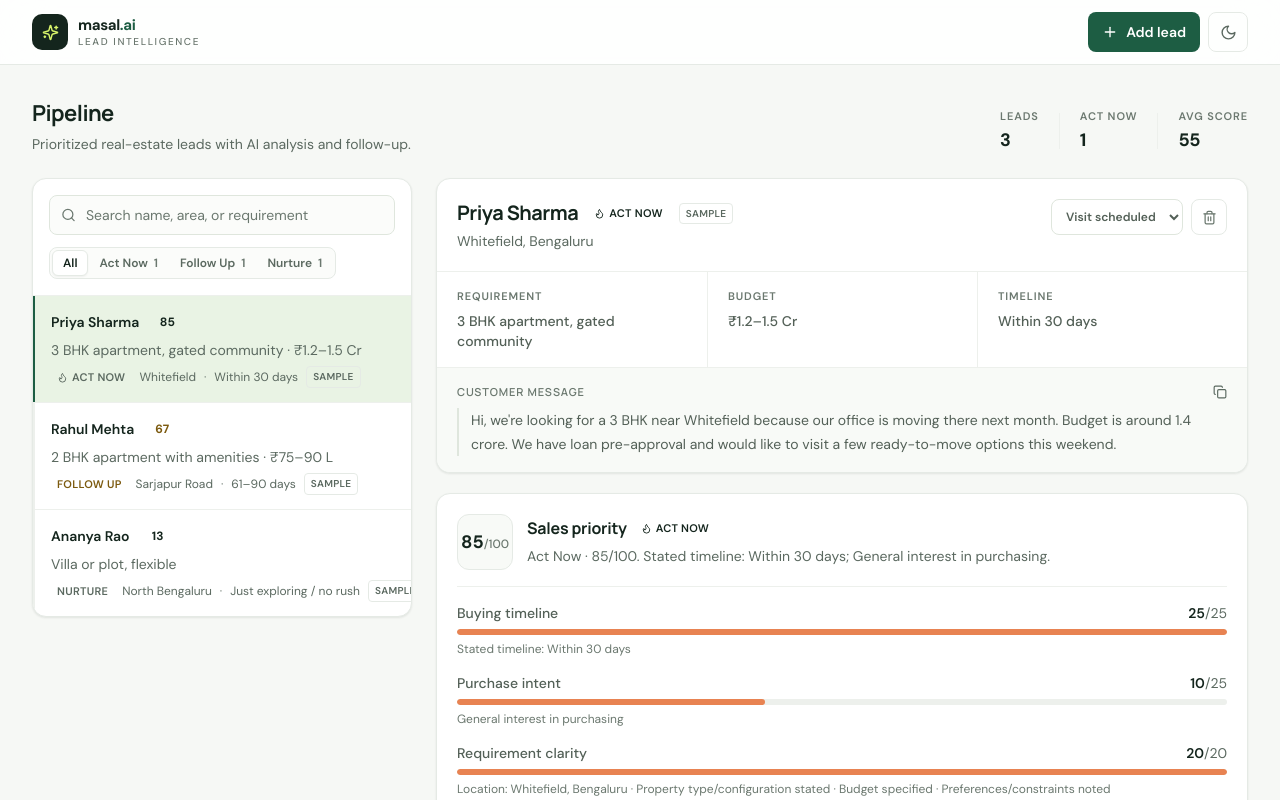
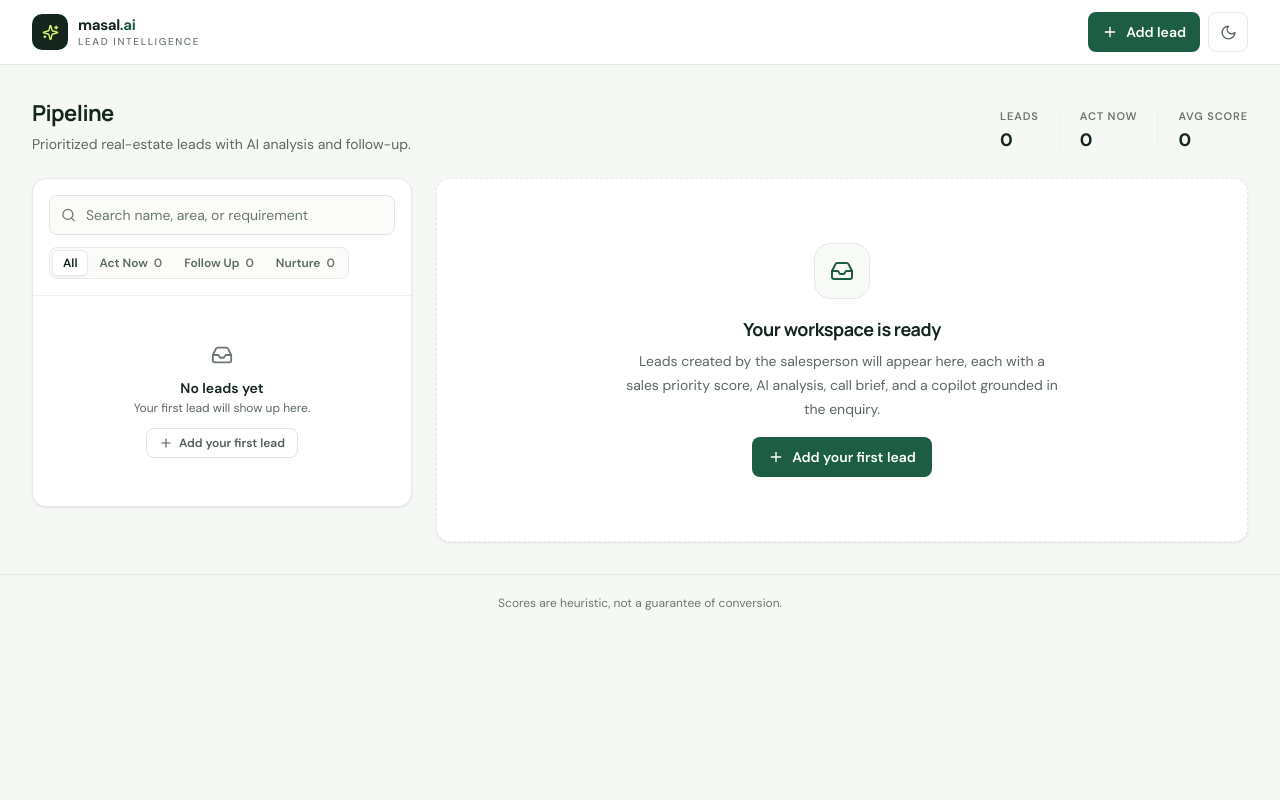
Before and after one commit to ANUBprad/masal-ai-assignment, a Next.js app: page / in a window 1280 px wide. Shown: the top 800 px of the page. Built offline with nearby package versions, Linux system fonts and the light colour scheme.

Commit message:
feat(workspace): start with an empty lead workspace and migrate legacy demo seeds

```diff
--- a/app/page.tsx
+++ b/app/page.tsx
@@ -8,8 +8,8 @@ import {
 import type { ChatMessage, Lead, LeadInput, LeadScoreDetail, LeadStatus, Priority } from "@/types/lead";
 import { BUYING_TIMELINES } from "@/types/lead";
 import { PRIORITIES, PRIORITY_BAR, PRIORITY_NOTE, PRIORITY_STYLES, scoreLead, type LeadScore } from "@/lib/scoring";
+import { LEADS_STORAGE_KEY, parseStoredLeads, pipelineStats, resolveSelectedLead } from "@/lib/leads";
 
-const STORAGE_KEY = "masal-ai-leads-v1";
 const THEME_KEY = "masal-ai-theme";
 
 type Notice = { text: string; tone: "success" | "error" };
@@ -40,74 +40,13 @@ function validateForm(input: LeadInput): Partial<Record<keyof LeadInput, string>
   if (input.message.trim().length < 5) errors.message = "Add at least 5 characters of the enquiry.";
   return errors;
 }
-const DEMO_SEED: LeadSeed[] = [
-  {
-    id: "demo-1", name: "Priya Sharma", location: "Whitefield, Bengaluru",
-    propertyRequirement: "3 BHK apartment, gated community", budget: "₹1.2–1.5 Cr",
-    timeline: "Within 30 days", message: "Hi, we're looking for a 3 BHK near Whitefield because our office is moving there next month. Budget is around 1.4 crore. We have loan pre-approval and would like to visit a few ready-to-move options this weekend.",
-    createdAt: new Date(Date.now() - 1000 * 60 * 38).toISOString(), updatedAt: new Date().toISOString(),
-    status: "Visit scheduled", demo: true, chat: [], analysis: {
-      summary: "A motivated buyer seeking a ready-to-move 3 BHK near Whitefield ahead of an office relocation next month.",
-      intent: "High intent: defined budget, financing pre-approval, and a specific visit request.",
-      requirements: ["3 BHK in a gated community", "Near Whitefield", "Ready-to-move options", "Budget around ₹1.4 Cr"],
-      concerns: ["Availability for the requested weekend is not confirmed", "Commute and exact preferred micro-location need clarification"],
-      nextAction: "Shortlist 2–3 verified ready-to-move options and confirm a weekend visit slot.",
-      suggestedReply: "Hi Priya, thanks for sharing those details. I’ll shortlist ready-to-move 3 BHK options around Whitefield within your budget. Could you share your preferred move-in date and any must-have amenities? I’ll then suggest suitable options and coordinate a visit.",
-      intentStrength: "Strong", confidenceNote: "Based on the stated budget, financing pre-approval, near-term move, and explicit visit request.",
-      knownFacts: ["Near-term move (office relocating next month)", "Budget around ₹1.4 Cr", "Loan pre-approval stated", "Wants ready-to-move 3 BHK near Whitefield", "Requested a weekend visit"],
-      inferences: ["Likely a decision-ready buyer given the near-term move and financing signal", "Gated-community preference is implied by the requirement"],
-      unknowns: ["Exact possession date", "Must-have amenities", "Preferred micro-location within Whitefield"],
-      dealRisks: ["Weekend visit slot and ready-to-move inventory are not confirmed", "No verified availability for the requested configuration"]
-    }
-  },
-  {
-    id: "demo-2", name: "Rahul Mehta", location: "Sarjapur Road, Bengaluru",
-    propertyRequirement: "2 BHK apartment with amenities", budget: "₹75–90 L",
-    timeline: "61–90 days", message: "I'm comparing a few projects in Sarjapur. Can you send floor plans and maintenance details? Still deciding whether to buy now or later.",
-    createdAt: new Date(Date.now() - 1000 * 60 * 60 * 3).toISOString(), updatedAt: new Date().toISOString(),
-    status: "Contacted", demo: true, chat: [], analysis: {
-      summary: "A comparison-stage buyer researching 2 BHK options and recurring costs around Sarjapur Road.",
-      intent: "Moderate intent: actively comparing projects but timing is not final.",
-      requirements: ["2 BHK", "Sarjapur Road area", "Floor plans", "Maintenance cost clarity"],
-      concerns: ["Purchase timing is undecided", "Total cost of ownership needs clarification"],
-      nextAction: "Send verified floor plans and a transparent cost breakdown; schedule a short discovery call.",
-      suggestedReply: "Hi Rahul, happy to help. I can share the available floor plans along with the maintenance and other recurring costs so you can compare options clearly. Is there a particular possession timeline or amenity that's most important to you?",
-      intentStrength: "Moderate", confidenceNote: "The lead is engaged in comparison but has not committed to a purchase date.",
-      knownFacts: ["Comparing a few projects around Sarjapur Road", "Budget ₹75–90 L", "Wants 2 BHK with amenities", "Asked about floor plans and maintenance"],
-      inferences: ["Likely price-sensitive and comparing total cost of ownership", "May be waiting to see options before deciding timing"],
-      unknowns: ["Whether they will buy now or later", "Possession timeline", "Which amenities matter most"],
-      dealRisks: ["Purchase timing is undecided", "Total cost of ownership has not been framed"]
-    }
-  },
-  {
-    id: "demo-3", name: "Ananya Rao", location: "North Bengaluru",
-    propertyRequirement: "Villa or plot, flexible", budget: "Not decided",
-    timeline: "Just exploring / no rush", message: "Just starting to look around. Curious about the difference between buying a plot and a villa. No urgency at the moment.",
-    createdAt: new Date(Date.now() - 1000 * 60 * 60 * 22).toISOString(), updatedAt: new Date().toISOString(),
-    status: "New", demo: true, chat: [], analysis: {
-      summary: "An early-stage prospect exploring villa versus plot ownership in North Bengaluru with no fixed timeline.",
-      intent: "Low immediate intent; education and light nurturing are more appropriate than hard selling.",
-      requirements: ["Understand villa versus plot trade-offs", "Explore North Bengaluru"],
-      concerns: ["Budget and timeline are unknown", "Property type remains undecided"],
-      nextAction: "Share a neutral comparison guide and ask permission to follow up in a few weeks.",
-      suggestedReply: "Hi Ananya, happy to help you explore both options. A villa offers a more ready-to-use home, while a plot can offer more flexibility but needs additional planning. I can share a simple comparison of costs, upkeep, and timelines to help you decide at your own pace.",
-      intentStrength: "Weak", confidenceNote: "The customer explicitly described the enquiry as exploratory and low urgency.",
-      knownFacts: ["Early-stage research", "Interested in villa versus plot", "Location preference: North Bengaluru"],
-      inferences: ["Education-first nurturing is more appropriate than a sales push"],
-      unknowns: ["Budget", "Timeline", "Whether they will buy at all"],
-      dealRisks: ["No budget or timeline to qualify", "Property type remains undecided"]
-    }
-  }
-];
-const DEMO_LEADS: Lead[] = DEMO_SEED.map(withScore);
-
 const STATUSES: LeadStatus[] = ["New", "Contacted", "Visit scheduled", "Qualified", "Closed"];
 
 function makeId() { return typeof crypto !== "undefined" && "randomUUID" in crypto ? crypto.randomUUID() : `${Date.now()}-${Math.random()}`; }
 
 export default function HomePage() {
-  const [leads, setLeads] = useState<Lead[]>(DEMO_LEADS);
-  const [selectedId, setSelectedId] = useState("demo-1");
+  const [leads, setLeads] = useState<Lead[]>([]);
+  const [selectedId, setSelectedId] = useState<string | null>(null);
   const [hydrated, setHydrated] = useState(false);
   const [theme, setTheme] = useState<"light" | "dark">("light");
   const [search, setSearch] = useState("");
@@ -121,18 +60,16 @@ export default function HomePage() {
   });
   const [formErrors, setFormErrors] = useState<Partial<Record<keyof LeadInput, string>>>({});
 
+  // Load persisted leads once on mount. Legacy seeded demo records are dropped
+  // by `parseStoredLeads`; a missing/empty store leaves the workspace empty.
   useEffect(() => {
     try {
-      const raw = localStorage.getItem(STORAGE_KEY);
-      if (raw) {
-        const saved = JSON.parse(raw) as Lead[];
-        if (Array.isArray(saved) && saved.length) {
-          const normalized = saved.map(withScore);
-          setLeads(normalized);
-          setSelectedId(normalized[0].id);
-        }
+      const saved = parseStoredLeads(localStorage.getItem(LEADS_STORAGE_KEY)).map(withScore);
+      if (saved.length) {
+        setLeads(saved);
+        setSelectedId(saved[0].id);
       }
-    } catch { /* Ignore invalid local browser data and use demo leads. */ }
+    } catch { /* Ignore unreadable local browser data; the workspace stays empty. */ }
     setHydrated(true);
   }, []);
 
@@ -148,17 +85,16 @@ export default function HomePage() {
   }
 
   useEffect(() => {
-    if (hydrated) localStorage.setItem(STORAGE_KEY, JSON.stringify(leads));
+    if (hydrated) localStorage.setItem(LEADS_STORAGE_KEY, JSON.stringify(leads));
   }, [leads, hydrated]);
 
-  const selected = leads.find((lead) => lead.id === selectedId) ?? leads[0];
+  const selected = resolveSelectedLead(leads, selectedId);
   const filteredLeads = useMemo(() => leads.filter((lead) => {
     const query = search.toLowerCase();
     return (!query || `${lead.name} ${lead.location} ${lead.propertyRequirement}`.toLowerCase().includes(query))
       && (priorityFilter === "All" || lead.priority === priorityFilter);
   }).sort((a, b) => b.score - a.score), [leads, search, priorityFilter]);
-  const actNowCount = leads.filter((lead) => lead.priority === "Act Now").length;
-  const avgScore = leads.length ? Math.round(leads.reduce((sum, lead) => sum + lead.score, 0) / leads.length) : 0;
+  const stats = pipelineStats(leads);
 
   function updateLead(id: string, patch: Partial<Lead>) {
     setLeads((current) => current.map((lead) => lead.id === id ? { ...lead, ...patch, updatedAt: new Date().toISOString() } : lead));
@@ -243,7 +179,7 @@ export default function HomePage() {
     if (!window.confirm("Remove this lead from your saved list?")) return;
     const remaining = leads.filter((lead) => lead.id !== id);
     setLeads(remaining);
-    if (selectedId === id && remaining[0]) setSelectedId(remaining[0].id);
+    if (selectedId === id) setSelectedId(remaining[0]?.id ?? null);
   }
 
   return (
@@ -271,11 +207,11 @@ export default function HomePage() {
             <p className="mt-1 text-sm text-[var(--text-muted)]">Prioritized real-estate leads with AI analysis and follow-up.</p>
           </div>
           <dl className="flex items-center gap-5">
-            <Stat label="Leads" value={leads.length}/>
+            <Stat label="Leads" value={stats.total}/>
             <div className="h-9 w-px bg-[var(--border-soft)]" aria-hidden="true"/>
-            <Stat label="Act now" value={actNowCount}/>
+            <Stat label="Act now" value={stats.actNow}/>
             <div className="h-9 w-px bg-[var(--border-soft)]" aria-hidden="true"/>
-            <Stat label="Avg score" value={avgScore}/>
+            <Stat label="Avg score" value={stats.avgScore}/>
           </dl>
         </div>
 
@@ -289,7 +225,7 @@ export default function HomePage() {
               <div className="mt-3 inline-flex rounded-lg border border-[var(--border)] bg-[var(--surface-inset)] p-0.5" role="group" aria-label="Filter by priority">
                 {(["All", ...PRIORITIES] as const).map((item) => {
                   const active = priorityFilter === item;
-                  return <button key={item} onClick={() => setPriorityFilter(item)} aria-pressed={active} className={`inline-flex items-center gap-1.5 rounded-[6px] px-2.5 py-1 text-xs font-semibold transition ${active ? "border border-[var(--border)] bg-[var(--surface)] text-[var(--text)] shadow-sm" : "border border-transparent text-[var(--text-muted)] hover:text-[var(--text)]"}`}>{item}{item !== "All" && <span className={`tabular-nums ${active ? "text-[var(--text-faint)]" : "text-[var(--text-faint)]"}`}>{leads.filter((lead) => lead.priority === item).length}</span>}</button>;
+                  return <button key={item} onClick={() => setPriorityFilter(item)} aria-pressed={active} className={`inline-flex items-center gap-1.5 rounded-[6px] px-2.5 py-1 text-xs font-semibold transition ${active ? "border border-[var(--border)] bg-[var(--surface)] text-[var(--text)] shadow-sm" : "border border-transparent text-[var(--text-muted)] hover:text-[var(--text)]"}`}>{item}{item !== "All" && <span className={`tabular-nums ${active ? "text-[var(--text-faint)]" : "text-[var(--text-faint)]"}`}>{stats.byPriority[item]}</span>}</button>;
                 })}
               </div>
             </div>
@@ -307,11 +243,10 @@ export default function HomePage() {
                     <span className="truncate">{lead.location.split(",")[0]}</span>
                     <span aria-hidden="true" className="text-[var(--text-faint)]">·</span>
                     <span className="truncate">{lead.timeline}</span>
-                    {lead.demo && <span className="ml-auto shrink-0 rounded border border-[var(--border)] px-1.5 py-0.5 text-[10px] font-semibold uppercase tracking-wide text-[var(--text-muted)]">Sample</span>}
                   </div>
                 </button>;
               })}
-              {!leads.length && <div className="flex flex-col items-center gap-3 px-6 py-12 text-center"><Inbox size={22} className="text-[var(--text-faint)]"/><div><p className="text-sm font-semibold">No leads yet</p><p className="mt-0.5 text-xs text-[var(--text-muted)]">Add your first lead to start the pipeline.</p></div><button onClick={() => setShowForm(true)} className="inline-flex items-center gap-1.5 rounded-lg border border-[var(--border-input)] px-3 py-1.5 text-xs font-semibold text-[var(--text-soft)] transition hover:bg-[var(--hover)]"><Plus size={14}/> Add lead</button></div>}
+              {!leads.length && <div className="flex flex-col items-center gap-3 px-6 py-12 text-center"><Inbox size={22} className="text-[var(--text-faint)]"/><div><p className="text-sm font-semibold">No leads yet</p><p className="mt-0.5 text-xs text-[var(--text-muted)]">Your first lead will show up here.</p></div><button onClick={() => setShowForm(true)} className="inline-flex items-center gap-1.5 rounded-lg border border-[var(--border-input)] px-3 py-1.5 text-xs font-semibold text-[var(--text-soft)] transition hover:bg-[var(--hover)]"><Plus size={14}/> Add your first lead</button></div>}
               {leads.length > 0 && !filteredLeads.length && <p className="px-6 py-12 text-center text-sm text-[var(--text-muted)]">No leads match your search.</p>}
             </div>
           </section>
@@ -323,7 +258,6 @@ export default function HomePage() {
                   <div className="flex flex-wrap items-center gap-2.5">
                     <h2 className="text-xl font-bold tracking-tight">{selected.name}</h2>
                     <PriorityBadge priority={selected.priority}/>
-                    {selected.demo && <span className="rounded border border-[var(--border)] px-1.5 py-0.5 text-[10px] font-semibold uppercase tracking-wide text-[var(--text-muted)]">Sample</span>}
                   </div>
                   <p className="mt-1 text-sm text-[var(--text-muted)]">{selected.location}</p>
                 </div>
@@ -449,7 +383,7 @@ export default function HomePage() {
                 <p className="mt-2 px-1 text-[11px] text-[var(--text-faint)]">Enter to send · Shift+Enter for a new line</p>
               </form>
             </section>
-          </div> : <div className="panel grid place-items-center border-dashed p-12 text-center"><div className="flex flex-col items-center gap-3"><Inbox size={24} className="text-[var(--text-faint)]"/><div><p className="text-sm font-semibold">No lead selected</p><p className="mt-0.5 text-sm text-[var(--text-muted)]">Add a lead to start your pipeline.</p></div></div></div>}
+          </div> : <section className="panel grid place-items-center border-dashed p-10 text-center sm:p-16"><div className="flex max-w-md flex-col items-center gap-4"><span className="grid h-14 w-14 place-items-center rounded-2xl border border-[var(--border)] bg-[var(--surface-muted)] text-[var(--brand-text)]"><Inbox size={24}/></span><div><h2 className="text-lg font-bold tracking-tight">Your workspace is ready</h2><p className="mt-1.5 text-sm leading-6 text-[var(--text-muted)]">Leads created by the salesperson will appear here, each with a sales priority score, AI analysis, call brief, and a copilot grounded in the enquiry.</p></div><button onClick={() => setShowForm(true)} className="inline-flex items-center gap-2 rounded-lg bg-[var(--brand)] px-4 py-2.5 text-sm font-semibold text-[var(--on-brand)] transition hover:bg-[var(--brand-strong)]"><Plus size={16}/> Add your first lead</button></div></section>}
         </div>
       </div>
 
@@ -469,7 +403,7 @@ export default function HomePage() {
         </form>
       </section></div>}
 
-      <footer className="border-t border-[var(--border)] px-5 py-5 text-center text-xs text-[var(--text-faint)]">Demo data is illustrative. Scores are heuristic, not a guarantee of conversion.</footer>
+      <footer className="border-t border-[var(--border)] px-5 py-5 text-center text-xs text-[var(--text-faint)]">Scores are heuristic, not a guarantee of conversion.</footer>
     </main>
   );
 }
--- /dev/null
+++ b/lib/leads.ts
@@ -0,0 +1,55 @@
+import type { Lead, Priority } from "../types/lead.ts";
+
+// Single source of truth for the leads persisted in the browser.
+export const LEADS_STORAGE_KEY = "masal-ai-leads-v1";
+
+// Seeded sample leads were the only records ever written with `demo: true`.
+// Filtering on that flag is the targeted migration: leads created through the
+// intake form never set it, so a record we cannot positively identify as seeded
+// demo data is always kept.
+export function isSeededLead(value: unknown): boolean {
+  return typeof value === "object" && value !== null && (value as { demo?: unknown }).demo === true;
+}
+
+// Reads persisted leads. A missing key, invalid JSON, a non-array value, or a
+// non-object entry yields no lead — an empty list is a valid, intentional state
+// (not an uninitialized one), so we never substitute sample data for it.
+export function parseStoredLeads(raw: string | null): Lead[] {
+  if (!raw) return [];
+  let parsed: unknown;
+  try { parsed = JSON.parse(raw); } catch { return []; }
+  if (!Array.isArray(parsed)) return [];
+  return parsed.filter((item) => typeof item === "object" && item !== null && !isSeededLead(item)) as Lead[];
+}
+
+export interface PipelineStats {
+  total: number;
+  actNow: number;
+  avgScore: number;
+  byPriority: Record<Priority, number>;
+}
+
+// Derives the header stats and per-priority counts. An empty list yields all
+// zeros, so the UI shows 0 rather than a stale or fabricated value.
+export function pipelineStats(leads: Lead[]): PipelineStats {
+  const byPriority: Record<Priority, number> = { "Act Now": 0, "Follow Up": 0, "Nurture": 0 };
+  let scoreSum = 0;
+  for (const lead of leads) {
+    if (lead.priority in byPriority) byPriority[lead.priority] += 1;
+    scoreSum += lead.score;
+  }
+  return {
+    total: leads.length,
+    actNow: byPriority["Act Now"],
+    avgScore: leads.length ? Math.round(scoreSum / leads.length) : 0,
+    byPriority
+  };
+}
+
+// Resolves the current selection, falling back to the first lead. Returns
+// `undefined` for an empty workspace so callers render the empty state instead
+// of a detail panel for a lead that does not exist.
+export function resolveSelectedLead(leads: Lead[], selectedId: string | null): Lead | undefined {
+  const found = leads.find((lead) => lead.id === selectedId) ?? leads[0];
+  return found;
+}
```
Also changed, not shown: 2 other files (tests, documents, lock files or other folders).
